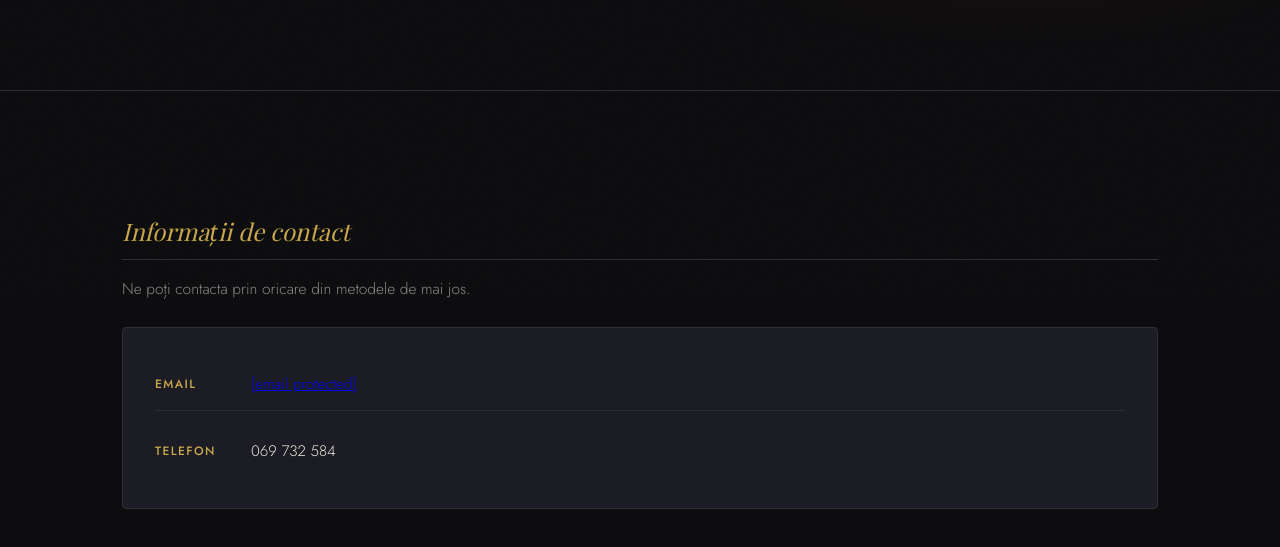
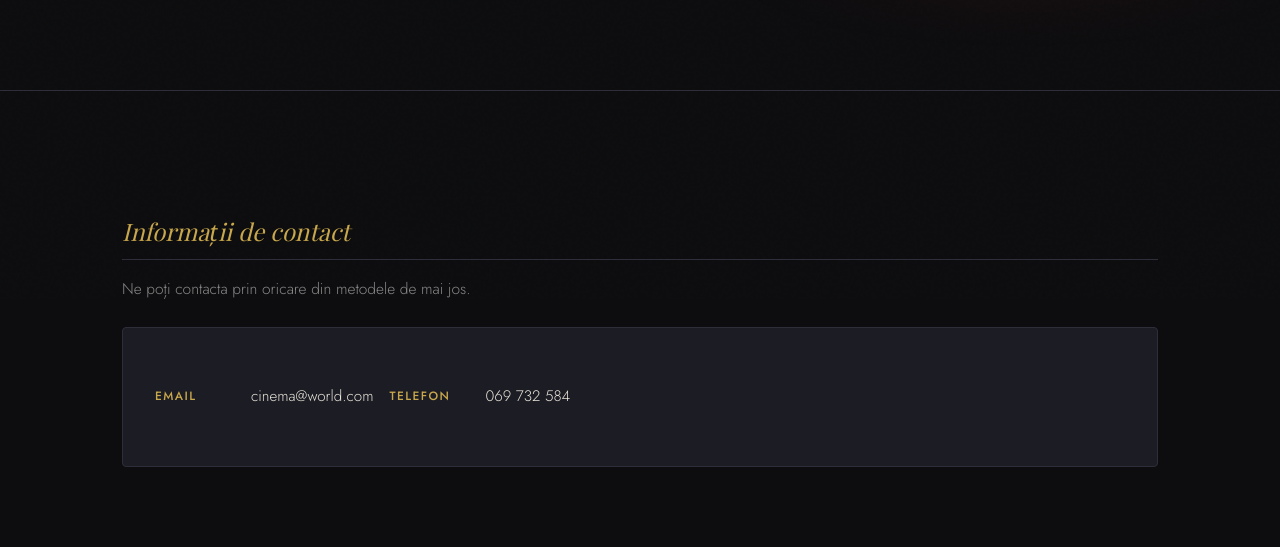
Before and after one commit to Gheorghe3258/Lab-3-Tweb, a plain HTML site: page contact.html in a window 1280 px wide. Shown: the part 501-1048 px from the top of the page. Drawn offline with nearby package versions, Linux system fonts and the light colour scheme; a web font is replaced by a local one.

Commit message:
Update contact email address in contact.html

```diff
--- a/contact.html
+++ b/contact.html
@@ -40,8 +40,7 @@
         <div id="contact-info">
             <div class="contact-row">
                 <span class="contact-label">Email</span>
-                <span class="contact-value"><a href="/cdn-cgi/l/email-protection" class="__cf_email__" data-cfemail="6c0f050209010d2c1b031e0008420f0301">[email&#160;protected]</a></span>
-            </div>
+                <span class="contact-value">cinema@world.com</span>
             <div class="contact-row">
                 <span class="contact-label">Telefon</span>
                 <span class="contact-value">069 732 584</span>
```
